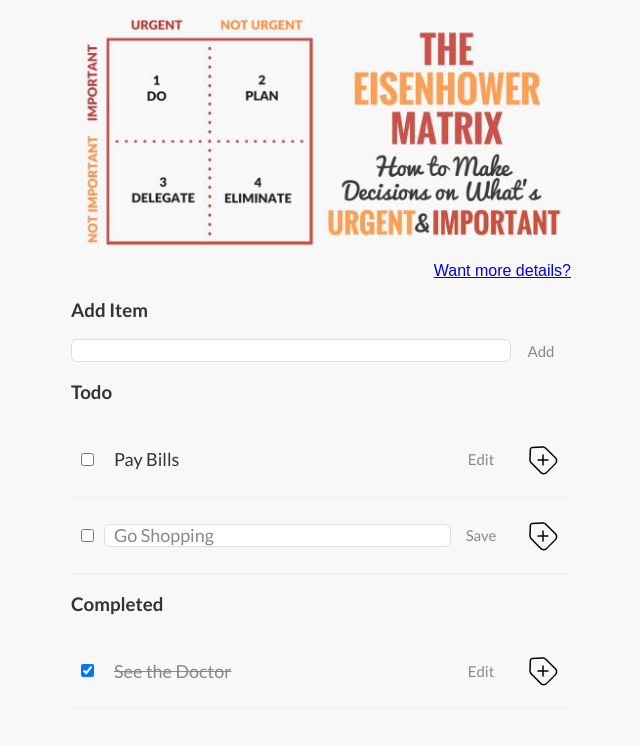
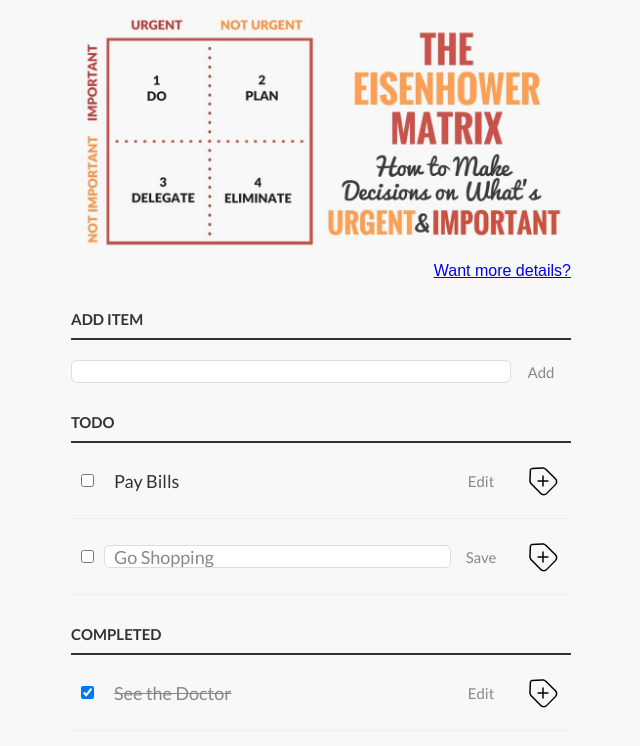
Before and after one commit to Monacolga/clean-code, a plain HTML site: page clean-code-s1e1/index.html in a window 1280 px wide. Shown: the whole page, without its empty margins (319-959 px from the left). Drawn offline with Linux system fonts and the light colour scheme.

Commit message:
refactor(basic-3.4): add tags

```diff
--- a/clean-code-s1e1/index.html
+++ b/clean-code-s1e1/index.html
@@ -22,13 +22,13 @@
     </section>
     <section class="centered-main-page-element">
       <div id="topSectionForAddingElementToList">
-        <h3 for="new-task">Add Item</h3>
+        <h3 class="list-title list-title_new">Add Item</h3>
         <div class="task-row-wrapper">
           <input id="new-task" class="task" type="text" />
           <button>Add</button>
         </div>
       </div>
-      <h3>Todo</h3>
+      <h3 class="list-title">Todo</h3>
       <ul id="incompleteTasks">
         <li>
           <input type="checkbox" />
@@ -45,7 +45,7 @@
           <button class="delete"><img src="./remove.svg" alt="" /></button>
         </li>
       </ul>
-      <h3>Completed</h3>
+      <h3 class="list-title">Completed</h3>
       <ul id="completed-tasks">
         <li>
           <input type="checkbox" checked />
```
